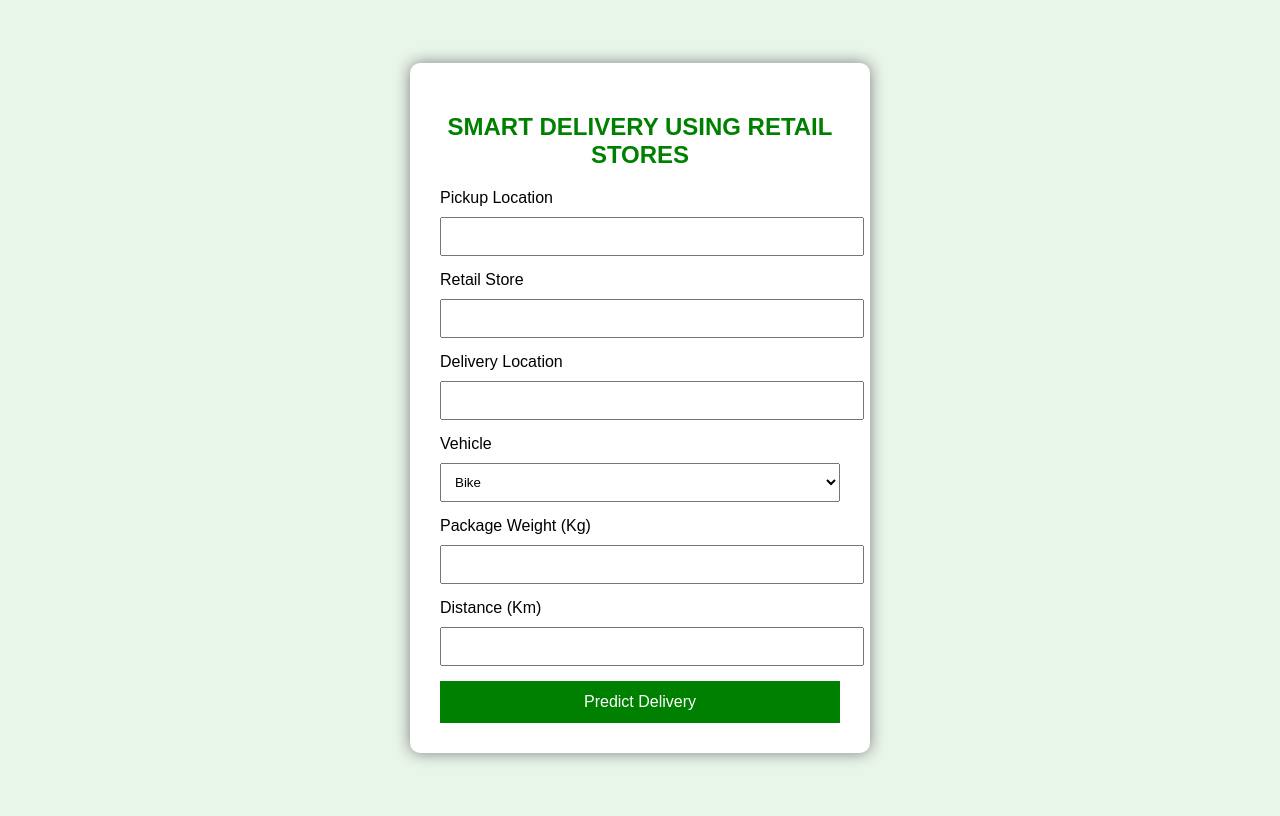
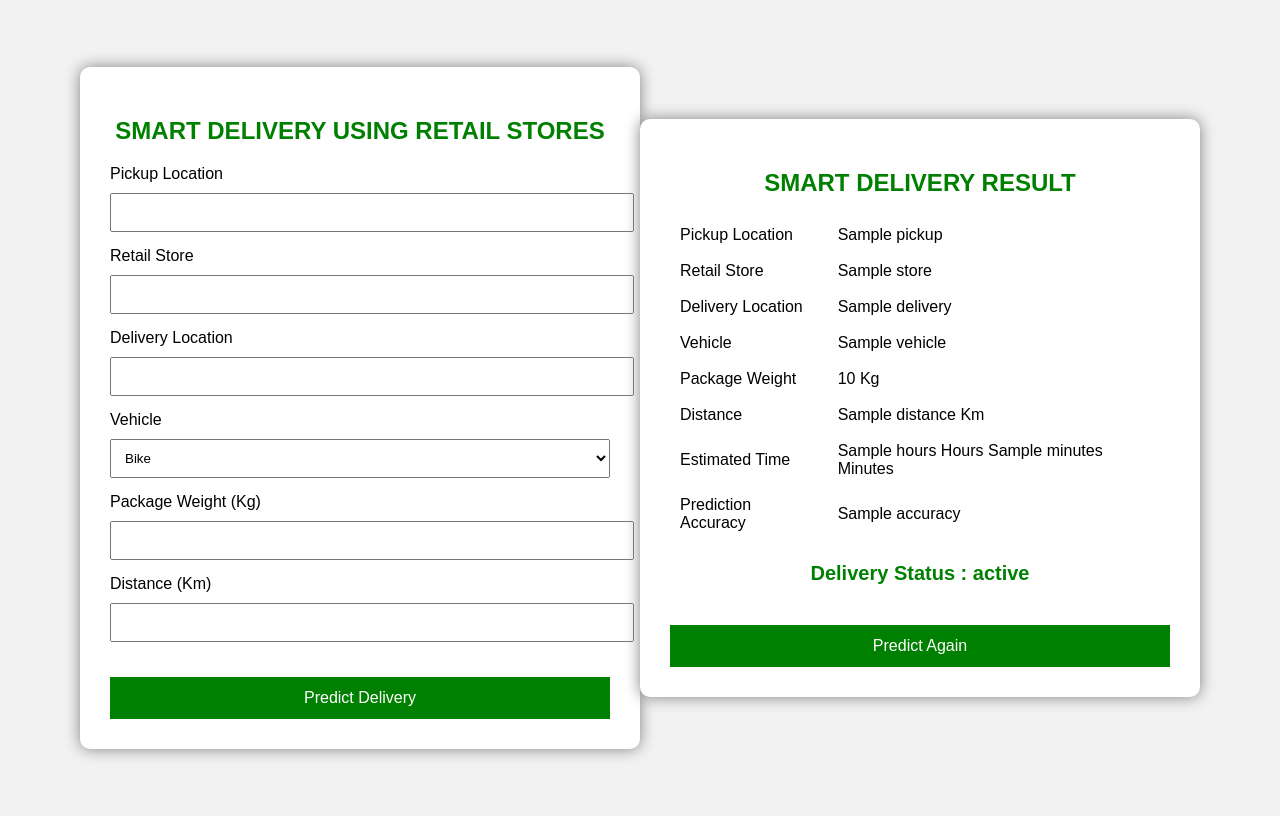
Before and after one commit to kavitha27c-droid/delivery-track, a Flask app: template templates/index.html in a window 1280 px wide. Run offline with Flask 3, Linux system fonts and the light colour scheme; the template is opened without the code that fills it: most values are stand-ins (such as "Sample title", 1, 10 or a date in 2020).

Commit message:
Update index.html

```diff
--- a/templates/index.html
+++ b/templates/index.html
@@ -93,3 +93,194 @@ Predict Delivery
 
 </body>
 </html>
+<!DOCTYPE html>
+
+<html>
+
+<head>
+
+<title>Prediction Result</title>
+
+<style>
+
+body{
+
+font-family:Arial;
+
+background:#f2f2f2;
+
+display:flex;
+
+justify-content:center;
+
+align-items:center;
+
+height:100vh;
+
+}
+
+.box{
+
+background:white;
+
+padding:30px;
+
+width:500px;
+
+border-radius:10px;
+
+box-shadow:0px 0px 15px gray;
+
+}
+
+h2{
+
+text-align:center;
+
+color:green;
+
+}
+
+table{
+
+width:100%;
+
+}
+
+td{
+
+padding:8px;
+
+}
+
+.status{
+
+font-size:20px;
+
+color:green;
+
+font-weight:bold;
+
+text-align:center;
+
+}
+
+button{
+
+width:100%;
+
+padding:12px;
+
+margin-top:20px;
+
+background:green;
+
+color:white;
+
+border:none;
+
+font-size:16px;
+
+cursor:pointer;
+
+}
+
+</style>
+
+</head>
+
+<body>
+
+<div class="box">
+
+<h2>SMART DELIVERY RESULT</h2>
+
+<table>
+
+<tr>
+
+<td>Pickup Location</td>
+
+<td>{{result.pickup}}</td>
+
+</tr>
+
+<tr>
+
+<td>Retail Store</td>
+
+<td>{{result.store}}</td>
+
+</tr>
+
+<tr>
+
+<td>Delivery Location</td>
+
+<td>{{result.delivery}}</td>
+
+</tr>
+
+<tr>
+
+<td>Vehicle</td>
+
+<td>{{result.vehicle}}</td>
+
+</tr>
+
+<tr>
+
+<td>Package Weight</td>
+
+<td>{{result.weight}} Kg</td>
+
+</tr>
+
+<tr>
+
+<td>Distance</td>
+
+<td>{{result.distance}} Km</td>
+
+</tr>
+
+<tr>
+
+<td>Estimated Time</td>
+
+<td>{{result.hours}} Hours {{result.minutes}} Minutes</td>
+
+</tr>
+
+<tr>
+
+<td>Prediction Accuracy</td>
+
+<td>{{result.accuracy}}</td>
+
+</tr>
+
+</table>
+
+<p class="status">
+
+Delivery Status : {{result.status}}
+
+</p>
+
+<form action="/">
+
+<button>
+
+Predict Again
+
+</button>
+
+</form>
+
+</div>
+
+</body>
+
+</html>
```
